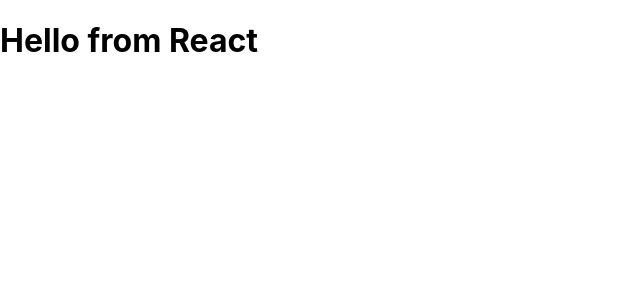
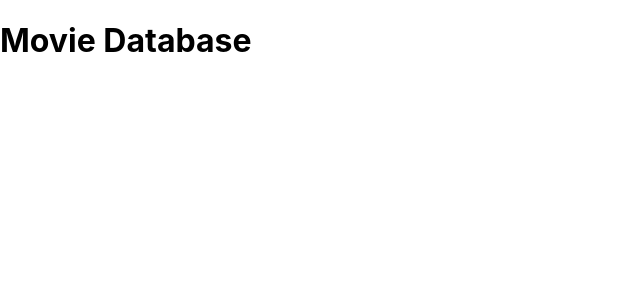
Before and after one commit to Santamaria-Alex/Movies-React, a React (Create React App) app: page / in a window 1280 px wide. Shown: the top 300 px of the page, without its empty margins (0-640 px from the left). Built offline with nearby package versions, Linux system fonts and the light colour scheme.

Commit message:
header component

```diff
--- a/src/App.js
+++ b/src/App.js
@@ -1,7 +1,9 @@
+import Header from "./components/Header";
+
 function App() {
   return (
-    <div className="App">
-      <h1>Hello from React</h1>
+    <div className="container">
+      <Header />
     </div>
   );
 }
--- /dev/null
+++ b/src/components/Header.js
@@ -0,0 +1,20 @@
+import React from "react";
+import PropTypes from "prop-types";
+
+const Header = ({ title }) => {
+  return (
+    <header>
+      <h1>{title}</h1>
+    </header>
+  );
+};
+
+Header.defaultProps = {
+  title: "Movie Database",
+};
+
+Header.propTypes = {
+  title: PropTypes.string,
+};
+
+export default Header;
```
